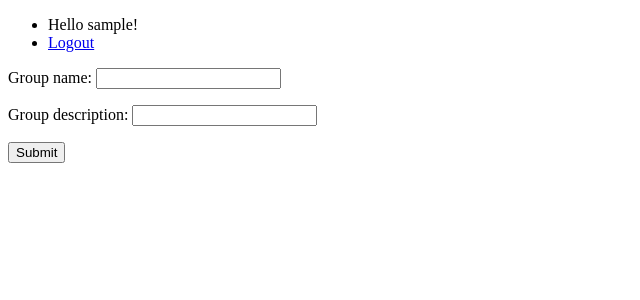
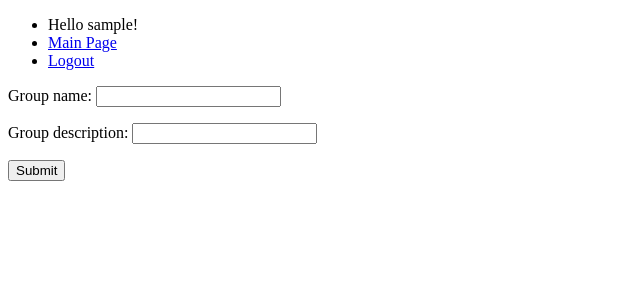
Before and after one commit to haoxun/HappyTree, a Django app: page /create_group_page/ in a window 1280 px wide. Shown: the top 300 px of the page, without its empty margins (0-640 px from the left). Run offline with Django 3.2, Linux system fonts and the light colour scheme; the visitor is signed in with stand-in values (Sample User, id 1).

Commit message:
dev group_page

```diff
--- a/src/prototype/group_info/models.py
+++ b/src/prototype/group_info/models.py
@@ -5,6 +5,11 @@ from django.contrib.auth.models import Group
 class GroupInfo(models.Model):
     # field
     group_description = models.CharField(max_length=250)
+    # There are two types of group,
+    # one for real world relationship among users,
+    # one for authorization management of projects.
+    # real_group represents a real world relationship if its value is True.
+    real_group = models.BooleanField(default=True)
 
     # relationship
     group = models.OneToOneField(Group)
--- a/src/prototype/group_info/views.py
+++ b/src/prototype/group_info/views.py
@@ -1,9 +1,11 @@
 # Create your views here.
 from django.contrib.auth.decorators import login_required
-from django.shortcuts import render, redirect
+from django.shortcuts import render, redirect, get_object_or_404
+from django.http import Http404
 
 from django.contrib.auth.models import User
 from django.contrib.auth.models import Group
+
 from user_status.models import UserInfo
 from group_info.models import GroupInfo
 from .forms import CreateGroupForm
@@ -25,8 +27,33 @@ def create_group(request):
             # relate user to group
             request.user.groups.add(created_group)
             # redirect to group page
-            pass
+            return redirect('group_page', group_info_id=created_group_info.id)
     else:
         form = CreateGroupForm()
-    return render(request, 'group_info/create_group_page.html',
-                  {'form' : form})
+    render_data_dict = {
+            'form': form,
+    }
+    return render(request,'group_info/create_group_page.html', render_data_dict)
+
+@login_required
+def show_group_page(request, group_info_id):
+    '''
+    recive GroupInfo id as the paremeter.
+    '''
+    # authentication
+    group_info = get_object_or_404(GroupInfo, id=int(group_info_id))
+    if group_info.group not in request.user.groups.all():
+        raise Http404
+    if not group_info.real_group:
+        raise Http404
+
+    # extract infomation for rendering
+    # extract user name list, should change to link when finished user page dev
+    user_set = group_info.group.user_set
+    user_name_list = [user.username for user in user_set.all()]
+    render_data_dict = {
+            'group_name': group_info.group.name,
+            'group_description': group_info.group_description,
+            'group_member': user_name_list,
+    }
+    return render(request, 'group_info/group_page.html', render_data_dict)
--- a/src/prototype/prototype/urls.py
+++ b/src/prototype/prototype/urls.py
@@ -14,8 +14,9 @@ urlpatterns = patterns('',
 
     # Uncomment the next line to enable the admin:
     # url(r'^admin/', include(admin.site.urls)),
-    url(r'^$', 'user_status.views.show_root'),
+    url(r'^$', 'user_status.views.show_root', name='root_page'),
     url(r'^login/$', 'django.contrib.auth.views.login', name='login_page'),
     url(r'^logout/$', 'user_status.views.logout_user', name='logout_page'),
     url(r'^create_group_page/$', 'group_info.views.create_group', name='create_group_page'),
+    url(r'^group_page/(?P<group_info_id>\d+)/$', 'group_info.views.show_group_page', name='group_page')
 )
--- a/src/prototype/user_status/templates/base_with_navigation.html
+++ b/src/prototype/user_status/templates/base_with_navigation.html
@@ -5,6 +5,9 @@
 		Hello {{user.username}}!
 	</li>
 	<li>
+		<a href={% url 'root_page' %}>Main Page</a>
+	</li>
+	<li>
 		<a href="{% url 'logout_page' %}">Logout</a>
 	</li>
 </ul>
--- a/src/prototype/user_status/views.py
+++ b/src/prototype/user_status/views.py
@@ -5,7 +5,7 @@ from django.shortcuts import render, redirect
 
 @login_required
 def show_root(request):
-    return render(request, 'user_status/root.html', {'user' : request.user})
+    return render(request, 'user_status/root.html', {'user': request.user})
 
 @login_required
 def logout_user(request):
```
Also changed, not shown: src/prototype/group_info/templates/group_info/group_list_page.html (renamed from src/prototype/group_info/templates/group_info/group_page.html), 6 other files.
